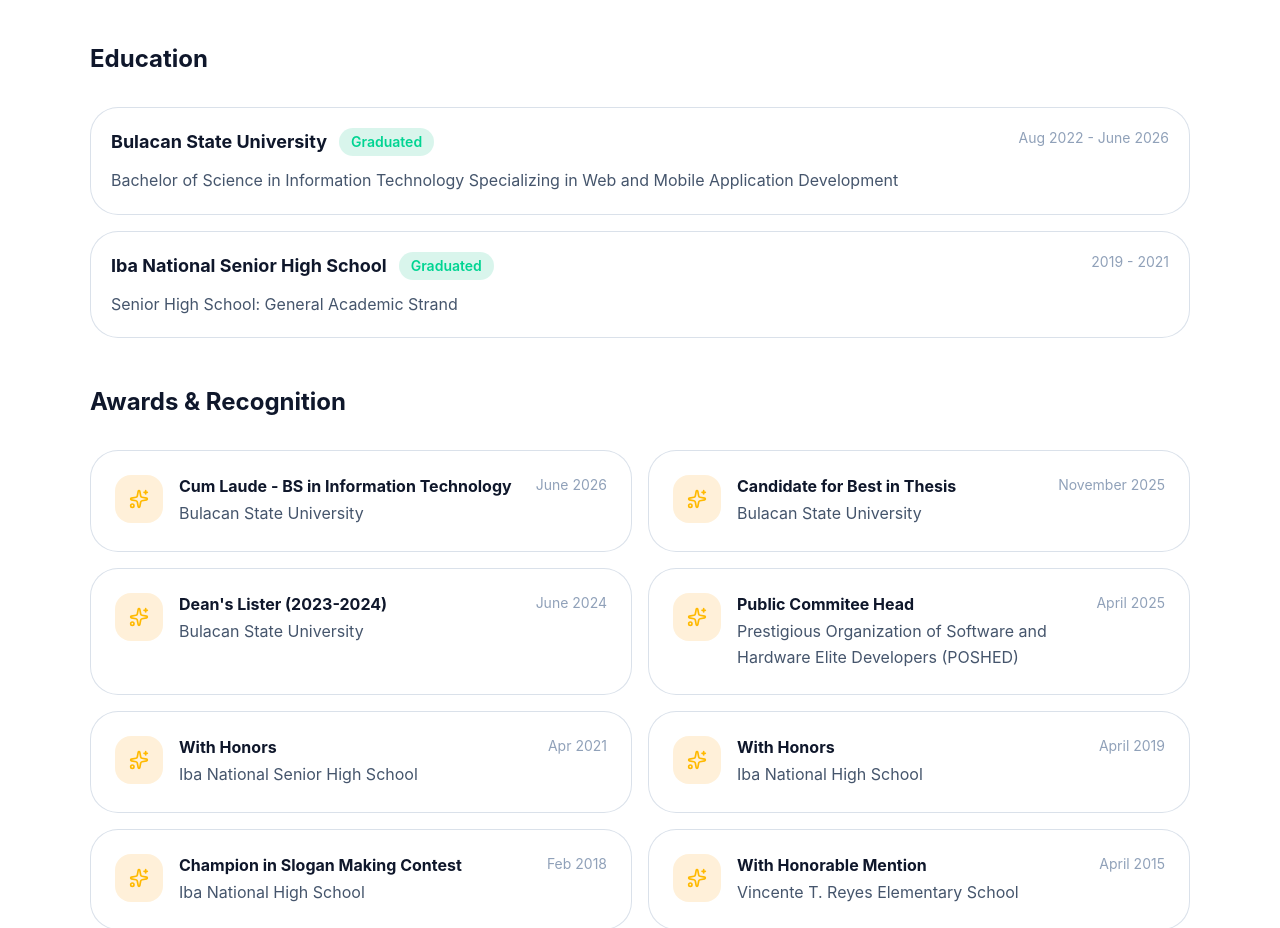
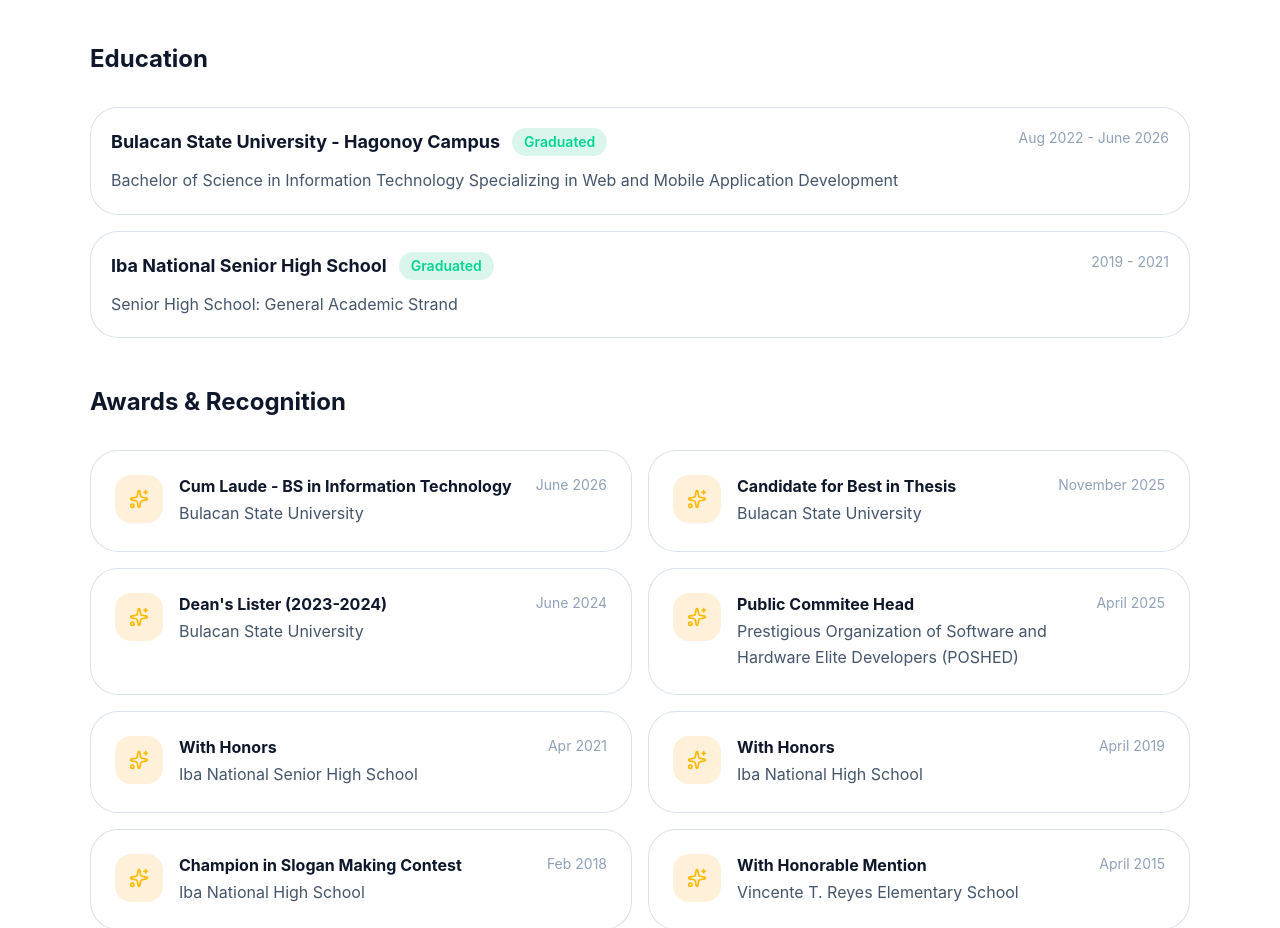
Before and after one commit to jolocdj/alfredjoloportfolio, a React (Vite) app: page /about in a window 1280 px wide. Shown: the part 1700-2628 px from the top of the page. Built offline with nearby package versions, Linux system fonts and the light colour scheme; a web font is replaced by a local one.

Commit message:
update education

```diff
--- a/src/components/Education.jsx
+++ b/src/components/Education.jsx
@@ -2,7 +2,7 @@
 
 const education = [
   {
-    school: "Bulacan State University",
+    school: "Bulacan State University - Hagonoy Campus",
     degree:
       "Bachelor of Science in Information Technology Specializing in Web and Mobile Application Development",
     date: "Aug 2022 - June 2026",
```
